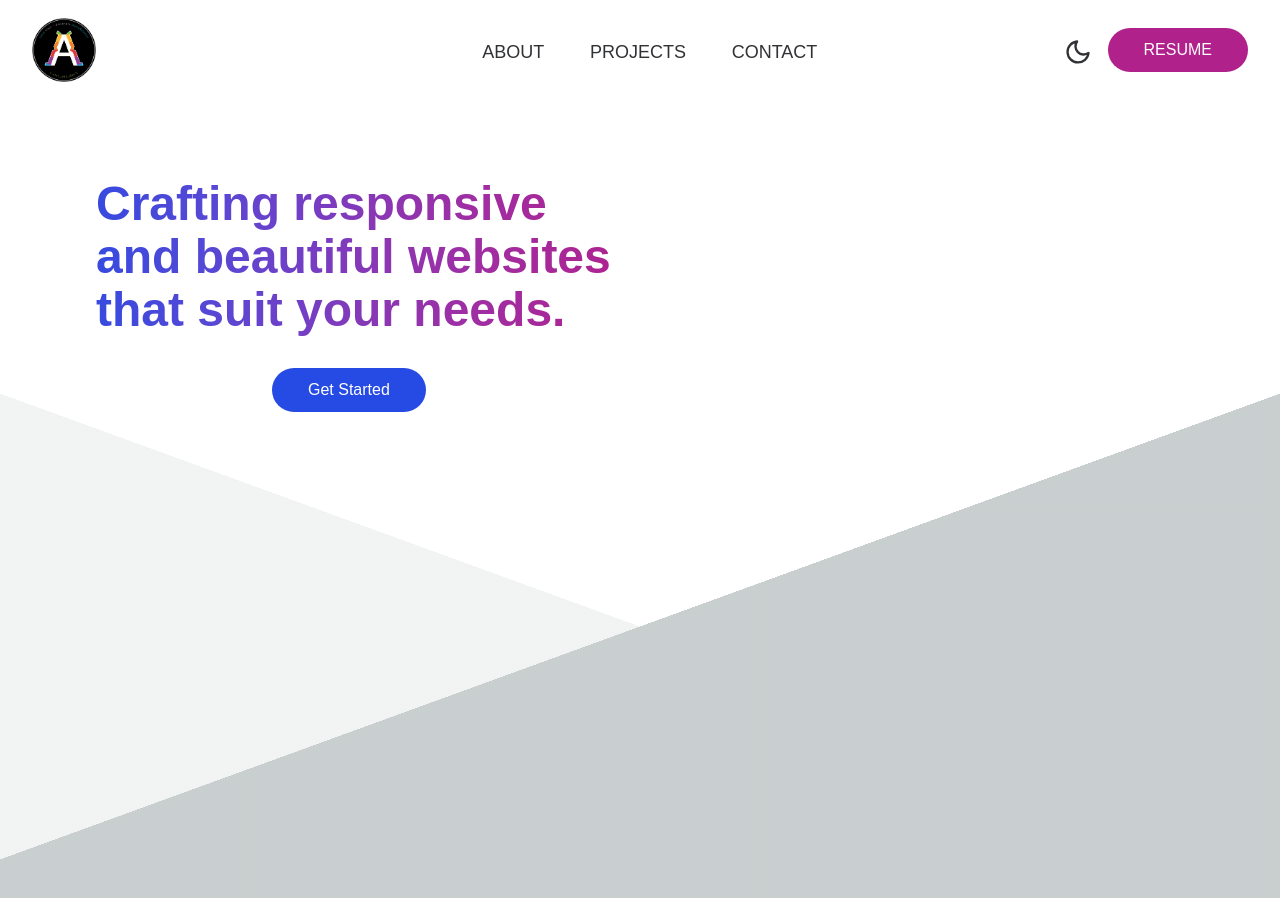
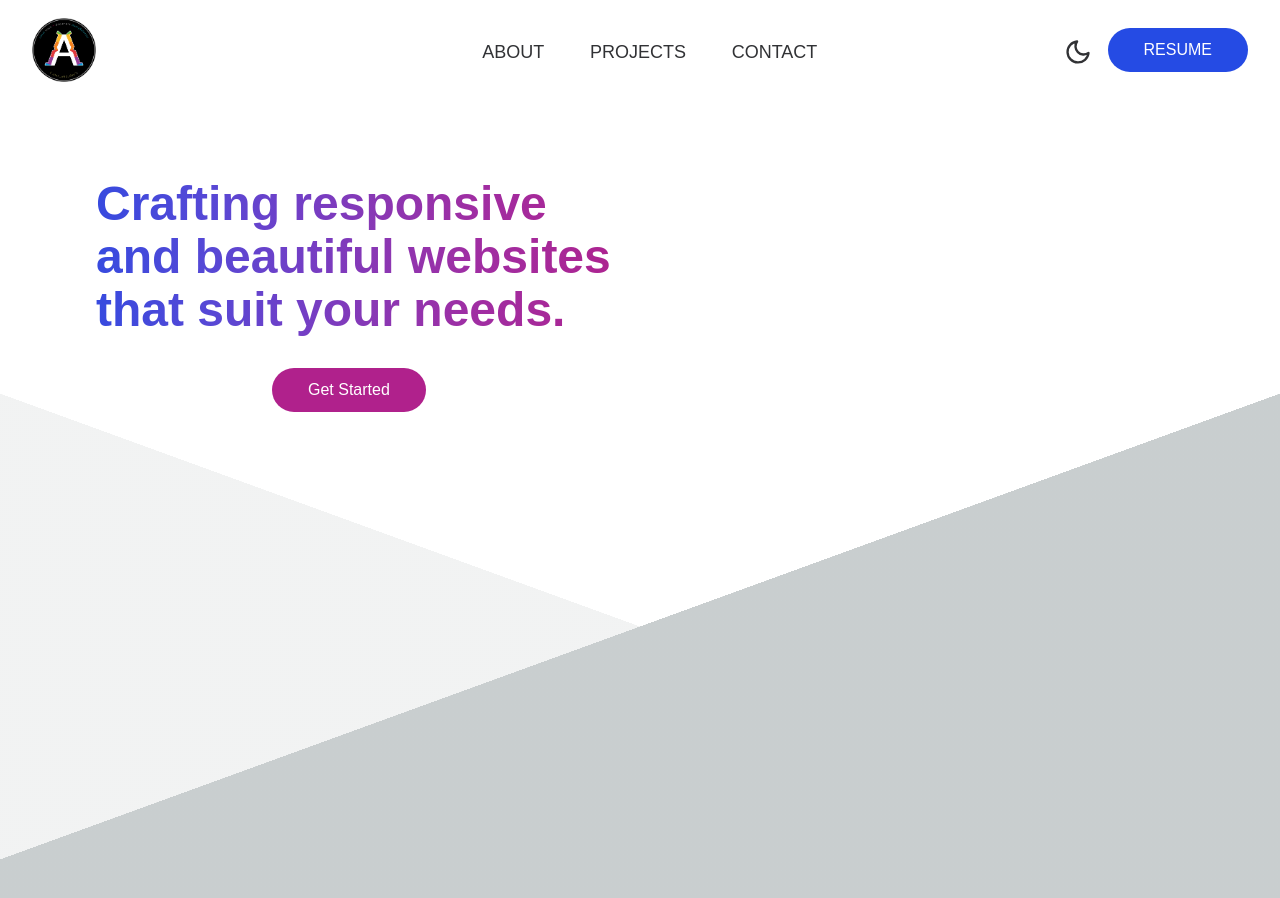
Before and after one commit to Xelaflash/portfolio_v2, a Next.js app: page / in a window 1280 px wide. Built offline with nearby package versions, Linux system fonts and the light colour scheme.

Commit message:
🎨 color order change

```diff
--- a/styles/GlobalStyles.js
+++ b/styles/GlobalStyles.js
@@ -138,8 +138,8 @@ const GlobalStyle = createGlobalStyle`
 
     /* Light Mode variables */
     @media (prefers-color-scheme: light) {
-      --color-primary: ${COLORS.lightPrimaryBlue};
-      --color-secondary: ${COLORS.lightSecondaryVioline};
+      --color-primary: ${COLORS.lightPrimaryVioline};
+      --color-secondary: ${COLORS.lightSecondaryBlue};
       --color-background: ${COLORS.white};
       --color-background-shade2: ${COLORS.lightBackgroundShade2};
       --color-background-shade3: ${COLORS.lightBackgroundShade3};
@@ -161,8 +161,8 @@ const GlobalStyle = createGlobalStyle`
 
     /* TODO: look if i can combine those declarations */
     [data-theme="light"] {
-      --color-primary: ${COLORS.lightPrimaryBlue};
-      --color-secondary: ${COLORS.lightSecondaryVioline};
+      --color-primary: ${COLORS.lightPrimaryVioline};
+      --color-secondary: ${COLORS.lightSecondaryBlue};
       --color-background: ${COLORS.white};
       --color-background-shade2: ${COLORS.lightBackgroundShade2};
       --color-background-shade3: ${COLORS.lightBackgroundShade3};
--- a/styles/constants.js
+++ b/styles/constants.js
@@ -16,8 +16,8 @@ export const COLORS = {
   darkBackgroundBlueShade3: 'hsl(212, 32%,20%)', // #233243
 
   // Light mode colors
-  lightPrimaryBlue: 'hsl(228, 78%, 52%)', // #264DE4
-  lightSecondaryVioline: 'hsl(315, 68%, 41%)', // #B0228C
+  lightPrimaryVioline: 'hsl(315, 68%, 41%)', // #B0228C
+  lightSecondaryBlue: 'hsl(228, 78%, 52%)', // #264DE4
   lightBackgroundShade2: 'hsl(180, 4%, 95%)', // #F2F3F3
   lightBackgroundShade3: 'hsl(190, 6%, 80%) ', // #C9CECF
 
```
